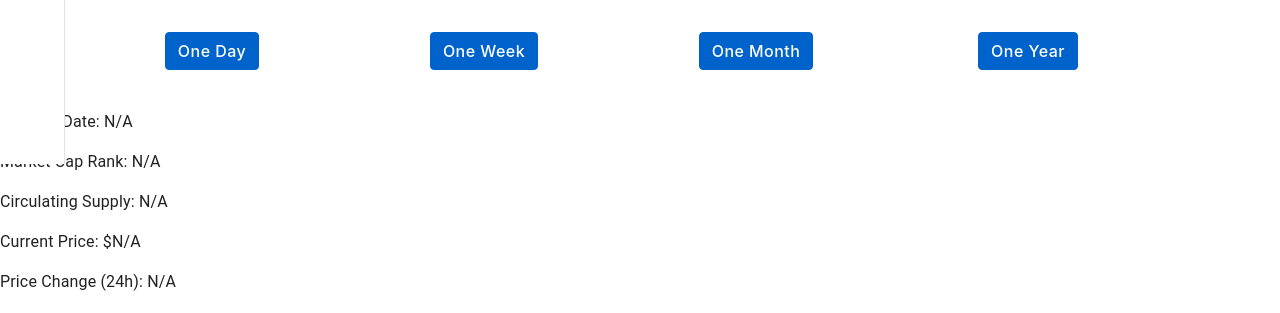
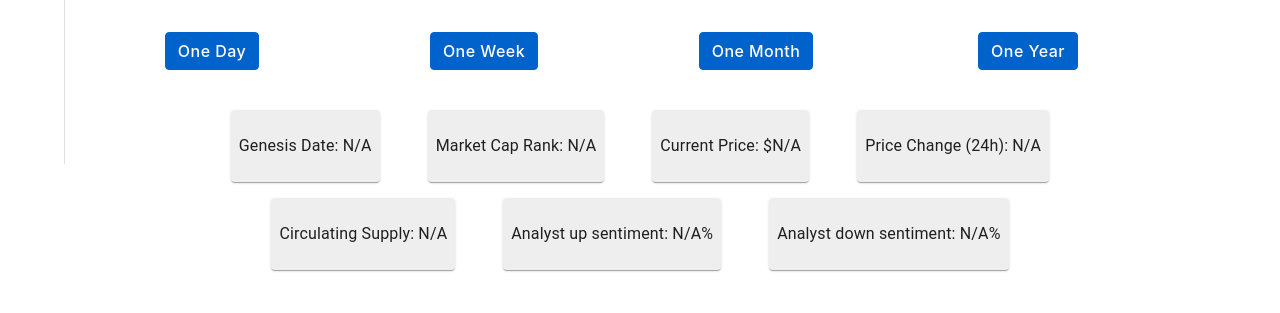
Before and after one commit to saurabhdabas/Krypto, a React (Create React App) app in the folder client/: page /crypto/1 in a window 1280 px wide. Shown: the part 636-949 px from the top of the page. Built offline with nearby package versions, Linux system fonts and the light colour scheme; no server answers; sample sign-in values are in the browser's storage.

Commit message:
Add more styling to the page

```diff
--- a/client/src/components/SingleCrypto/Description.js
+++ b/client/src/components/SingleCrypto/Description.js
@@ -1,25 +1,83 @@
 import React from 'react'
-import Fab from '@mui/material/Fab';
-import FavoriteIcon from '@mui/icons-material/Favorite';
-import { red } from '@mui/material/colors';
+
+import { Grid, Paper } from '@mui/material';
+
 const Description = (props) => {
 
   return (
   <div>
-      <img src={props.description.img} alt={props.description.data.name}/>
-      <p>{props.description.data.name}</p>
+    <Grid container  >
+      <Grid container direction={'row'} alignItems="center" justifyContent="center" m={2}>
+        <Paper sx={{
+          p: 1,
+          m:3,
+          backgroundColor: (theme) => theme.palette.mode === 'dark' ? 'grey' : 'rgb(238, 238, 238)' }}>
+          <Grid item >
           <p>Genesis Date: {(props.description.data.genesis_date) ? props.description.data.genesis_date : 'N/A'} </p>
+          </Grid>
+        </Paper>
+        <Paper sx={{
+          p: 1,
+          m:3,
+          backgroundColor: (theme) => theme.palette.mode === 'dark' ? 'grey' : 'rgb(238, 238, 238)' }}>
+          <Grid item>
           <p>Market Cap Rank: {(props.description.data.market_cap_rank) ? props.description.data.market_cap_rank : "N/A" }</p>
+          </Grid>
+        </Paper>
+        <Paper sx={{
+          p: 1,
+          m:3,
+          backgroundColor: (theme) => theme.palette.mode === 'dark' ? 'grey' : 'rgb(238, 238, 238)' }}>
+          <Grid item>
+          <p>Current Price: ${(props.description.price) ? props.description.price : "N/A"}</p>
+          </Grid>
+        </Paper>
+        <Paper sx={{
+          p: 1,
+          m:3,
+
+          backgroundColor: (theme) => theme.palette.mode === 'dark' ? 'grey' : 'rgb(238, 238, 238)' }}>
+            <Grid item>
+            <p>Price Change (24h): {(props.description.priceChange) ? props.description.priceChange : "N/A"}</p>
+            </Grid>
+        </Paper>
+
+      </Grid>
+
+      <Grid container direction={'row'} alignItems="center" justifyContent="center">
+      <Paper sx={{
+          p: 1,
+          m:3,
+          mt:-3,
+          backgroundColor: (theme) => theme.palette.mode === 'dark' ? 'grey' : 'rgb(238, 238, 238)' }}>
+          <Grid item>
           <p>Circulating Supply: {(props.description.circulatingSupply) ? props.description.circulatingSupply : "N/A"}</p>
-      <p>Current Price: ${(props.description.price) ? props.description.price : "N/A"}</p>
-      <p>Price Change (24h): {(props.description.priceChange) ? props.description.priceChange : "N/A"}</p>
+          </Grid>
+        </Paper>
+        <Paper sx={{
+          p: 1,
+          m:3,
+          mt:-3,
+          backgroundColor: (theme) => theme.palette.mode === 'dark' ? 'grey' : 'rgb(238, 238, 238)' }}>
+            <Grid item>
             <p>Analyst up sentiment: {(props.description.data.sentiment_votes_up_percentage) ? props.description.data.sentiment_votes_up_percentage : "N/A"}% </p>
+            </Grid>
+        </Paper>
+        <Paper sx={{
+          p: 1,
+          m:3,
+          mt:-3,
+          backgroundColor: (theme) => theme.palette.mode === 'dark' ? 'grey' : 'rgb(238, 238, 238)' }}>
+            <Grid item>
             <p> Analyst down sentiment: {(props.description.data.sentiment_votes_down_percentage) ? props.description.data.sentiment_votes_down_percentage : "N/A"}%</p>
-      <Fab  aria-label="like">
-        <FavoriteIcon style={{ color: red[500] }}/>
-      </Fab>
+            </Grid>
+        </Paper>
+      </Grid>
+    </Grid>
   </div>
+
   )
+
 }
 
 export default Description
```
Lines whose indentation alone changed are shown as unchanged.
